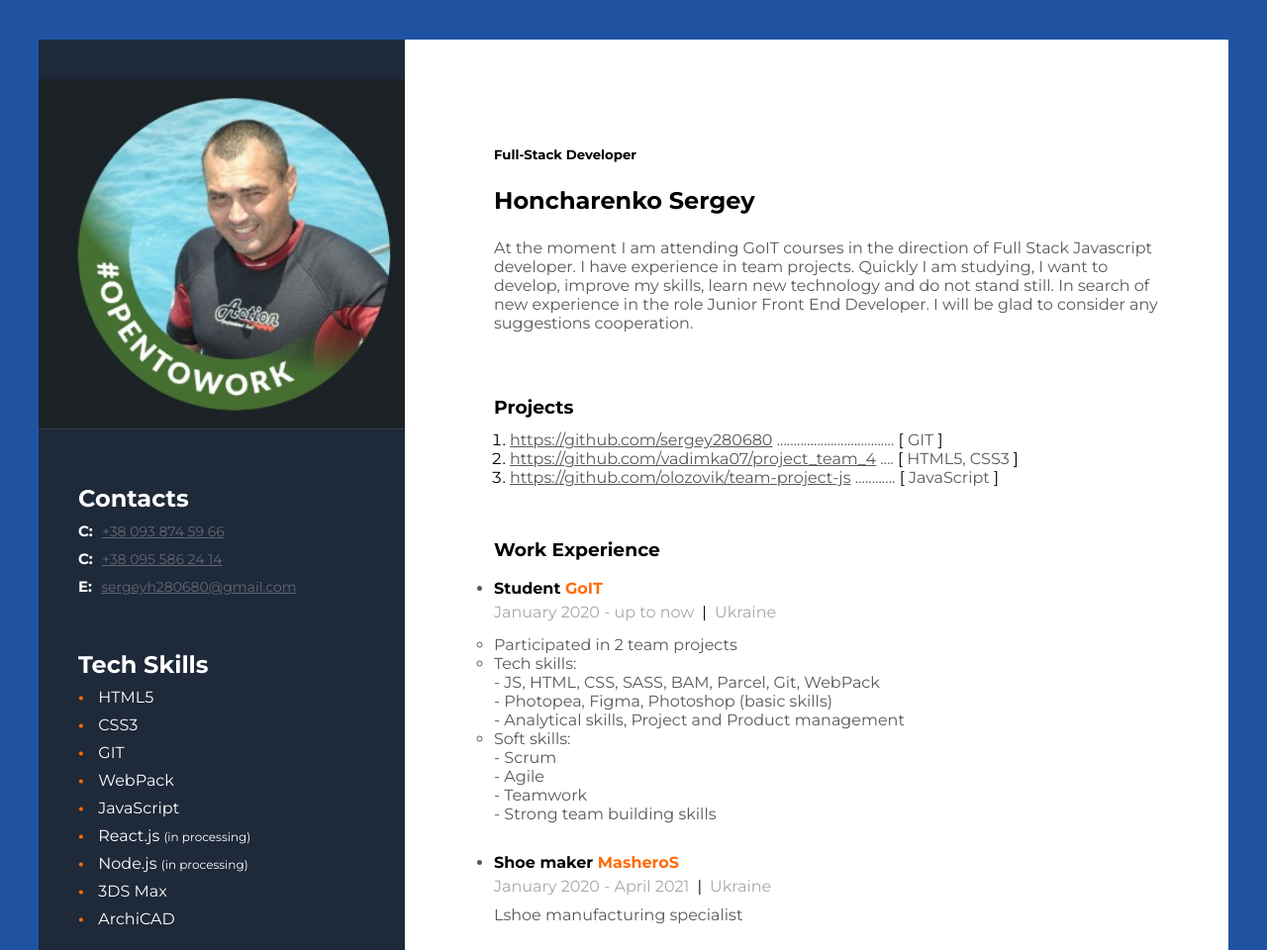
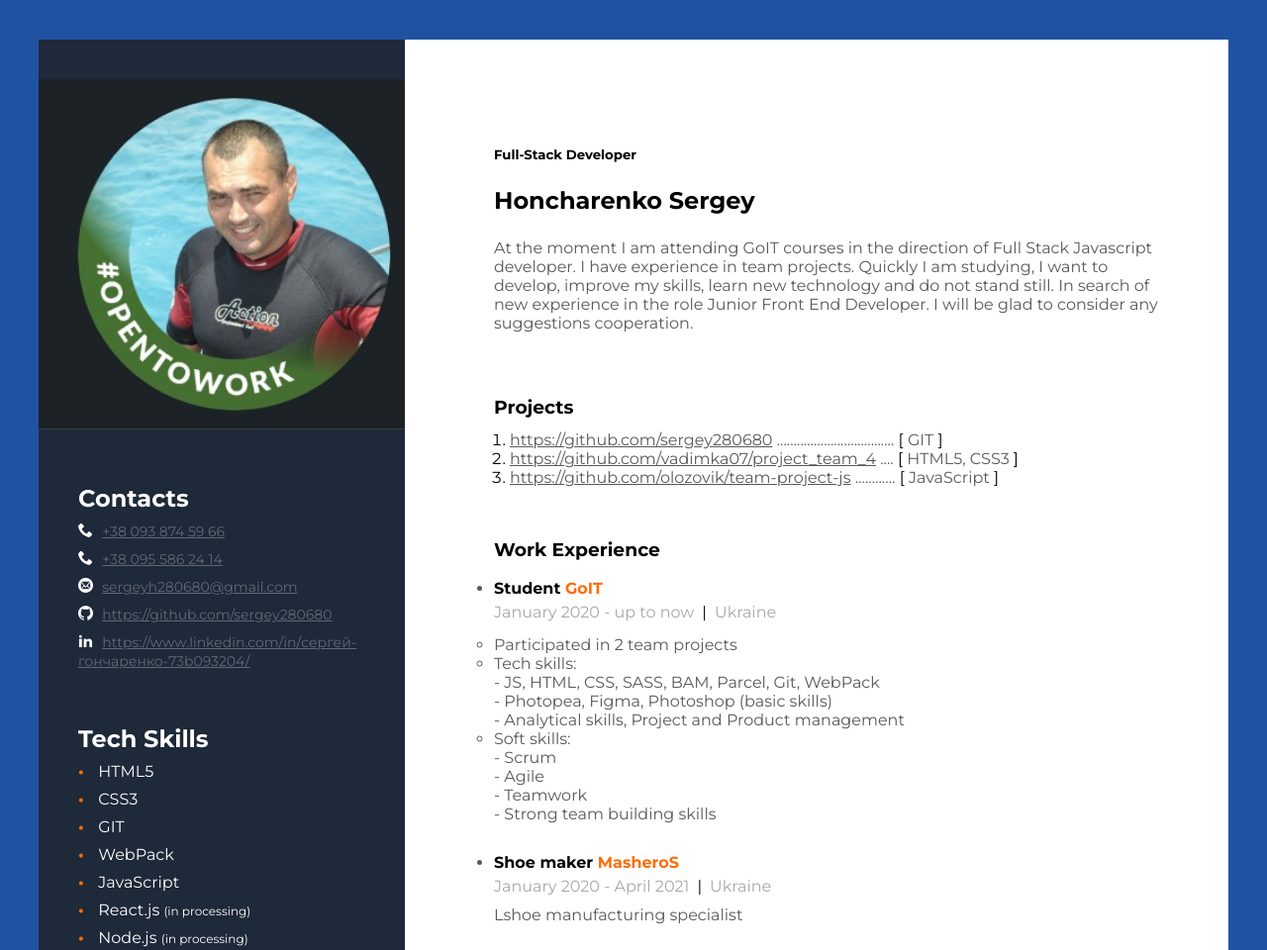
Before and after one commit to sergey280680/my-resume, a plain HTML site: page index.html in a window 1280 px wide. Shown: the top 960 px of the page at 99% size. Drawn offline with Linux system fonts and the light colour scheme.

Commit message:
added contacts

```diff
--- /dev/null
+++ b/css/iconsfont.css
@@ -0,0 +1,40 @@
+@font-face {
+  font-family: "icon";
+  src: url("../fonts/icon.eot?by8xiu");
+  src: url("../fonts/icon.eot?by8xiu#iefix") format("embedded-opentype"),
+    url("../fonts/icon.ttf?by8xiu") format("truetype"),
+    url("../fonts/icon.woff?by8xiu") format("woff"),
+    url("../fonts/icon.svg?by8xiu#icon") format("svg");
+  font-weight: normal;
+  font-style: normal;
+  font-display: block;
+}
+
+[class^="_icon-"]::before,
+[class*=" _icon-"]::before {
+  /* use !important to prevent issues with browser extensions that change fonts */
+  font-family: "icon" !important;
+  speak: never;
+  font-style: normal;
+  font-weight: normal;
+  font-variant: normal;
+  text-transform: none;
+  line-height: 1;
+
+  /* Better Font Rendering =========== */
+  -webkit-font-smoothing: antialiased;
+  -moz-osx-font-smoothing: grayscale;
+}
+
+._icon-phone:before {
+  content: "\e942";
+}
+._icon-mail:before {
+  content: "\ea86";
+}
+._icon-github:before {
+  content: "\eab0";
+}
+._icon-linkedin:before {
+  content: "\eaca";
+}
--- a/index.html
+++ b/index.html
@@ -12,6 +12,7 @@
       href="https://fonts.googleapis.com/css2?family=Montserrat:wght@400;700&display=swap"
       rel="stylesheet"
     />
+    <link rel="stylesheet" href="css/iconsfont.css" />
     <link rel="stylesheet" href="css/main.css" />
   </head>
 
@@ -33,21 +34,37 @@
                 <h2>Contacts</h2>
               </li>
               <li class="contact__list">
-                C:
+                <span class="_icon-phone"></span>
                 <a href="tel:380938745966" class="contact__nomber"
                   >+38 093 874 59 66</a
                 >
               </li>
               <li class="contact__list">
-                C:
+                <span class="_icon-phone"></span>
                 <a href="tel:380955862414" class="contact__nomber"
                   >+38 095 586 24 14</a
                 >
               </li>
               <li class="contact__list">
-                E:
+                <span class="_icon-mail"></span>
                 <a href="mailto:sergeyh280680@gmail.com" class="contact__nomber"
                   >sergeyh280680@gmail.com</a
+                >
+              </li>
+              <li class="contact__list">
+                <span class="_icon-github"></span>
+                <a
+                  href="https://github.com/sergey280680"
+                  class="contact__nomber"
+                  >https://github.com/sergey280680</a
+                >
+              </li>
+              <li class="contact__list">
+                <span class="_icon-linkedin"></span>
+                <a
+                  href="https://www.linkedin.com/in/%D1%81%D0%B5%D1%80%D0%B3%D0%B5%D0%B9-%D0%B3%D0%BE%D0%BD%D1%87%D0%B0%D1%80%D0%B5%D0%BD%D0%BA%D0%BE-73b093204/"
+                  class="contact__nomber"
+                  >https://www.linkedin.com/in/сергей-гончаренко-73b093204/</a
                 >
               </li>
             </ul>
@@ -86,6 +103,8 @@
               <li class="soft-skills__list">Scrum</li>
               <li class="soft-skills__list">Agile</li>
               <li class="soft-skills__list">teamwork</li>
+              <li class="soft-skills__list">Proactive</li>
+              <li class="soft-skills__list">Adaptability</li>
             </ul>
           </div>
         </div>
```
Also changed, not shown: fonts/icon.ttf (added), fonts/icon.woff (added), 2 other files.
